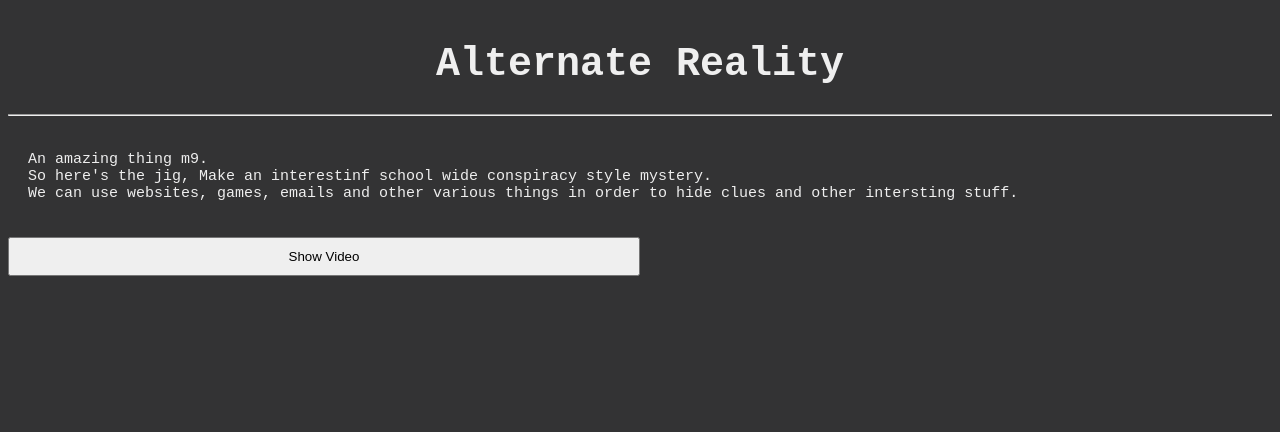
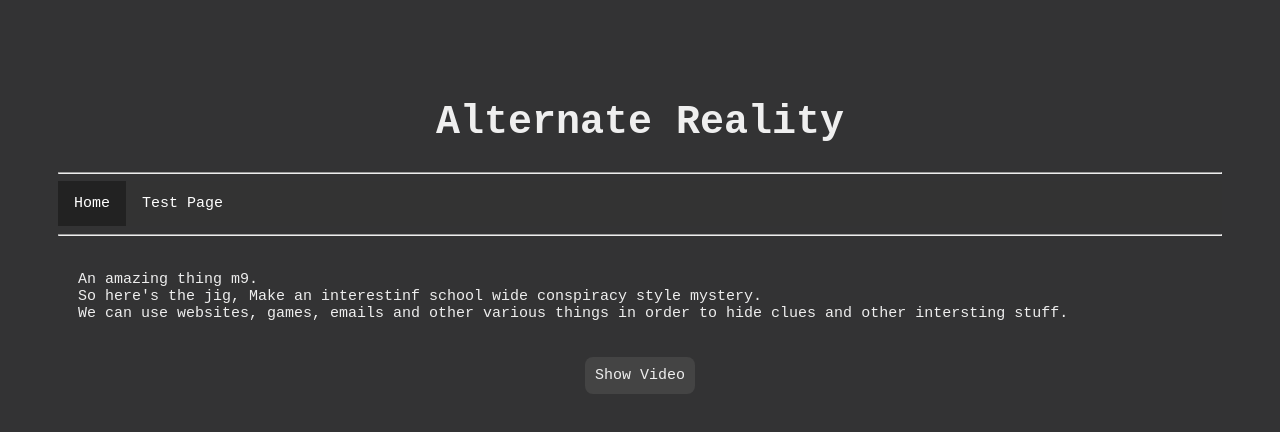
Before and after one commit to kiesenverseist/AR-experiment, a plain HTML site: page index.html in a window 1280 px wide. Drawn offline with Linux system fonts and the light colour scheme.

Commit message:
Menues
Added a Menue and another page.

```diff
--- a/css/master.css
+++ b/css/master.css
@@ -1,8 +1,10 @@
+/* General Formatting */
 body{
   background-color: #333334;
   color: #eeeeee;
-  font-family: monospace;;
+  font-family: monospace;
   font-size: 15px;
+  padding: 50px;
 }
 h1{
   color: #efefef;
@@ -13,10 +15,52 @@ h1{
 hr{
   color: #999999;
 }
+
+/*menue stuffs */
+.menue ul {
+  list-style-type: none;
+  margin: 0;
+  padding: 0;
+  overflow: hidden;
+  background-color: #333;
+}
+.menue li {
+  float: left;
+}
+.menue li a {
+  display: block;
+  color: white;
+  text-align: center;
+  padding: 14px 16px;
+  text-decoration: none;
+}
+.menue li a:hover {
+  background-color: #111;
+}
+.active {
+  background-color: #222;
+}
+
+/* Button stuff */
+button{
+  margin: auto;
+  display: block;
+  padding: 10px;
+  background-color: #444444;
+  border: 0px;
+  border-radius: 8px;
+  color: inherit;
+  font-size: inherit;
+  font-family: inherit;
+}
+button:hover{
+  background-color: #4f4f4f;
+}
+
+/* class stuffs */
 .center {
     margin: auto;
     width: 50%;
-    padding: 10px;
 }
 .text{
   padding: 20px;
--- a/index.html
+++ b/index.html
@@ -1,25 +1,43 @@
 <!DOCTYPE html>
 <html>
+
   <head>
     <meta charset="utf-8">
     <title>An alternate reality experiment</title>
     <link rel="stylesheet" type="text/css" href="css/master.css">
     <script src="js/master.js" ></script>
   </head>
+
   <body>
+
     <h1>Alternate Reality</h1>
+
+    <!-- Menue -->
     <hr>
+    <div class="menue">
+      <ul>
+        <li class="active"><a href="index.html">Home</a></li>
+        <li><a href="html/test_page.html">Test Page</a></li>
+      </ul>
+    </div>
+    <hr>
+
     <p class="text">
       An amazing thing m9.<br>
       So here's the jig, Make an interestinf school wide conspiracy style mystery.<br>
       We can use websites, games, emails and other various things in order to hide clues and other intersting stuff.<br>
     </p>
-    <button type="button" onclick="toggle_vis_class('toggle');" class="center"> Show Video </button>
+
+    <button type="button" onclick="toggle_vis_class('toggle');"> Show Video </button>
+
     <div class="center toggle">
       <iframe width="560" height="315" src="https://www.youtube.com/embed/tiU4AYPdIOw" frameborder="0" allowfullscreen ></iframe>
     </div>
+
     <p class="text toggle">
       So yeah as you could see on the video they're pretty amazing things that can have much more engagement when compared to normal media. It will also have more impact and be more memorable as it occours in the world of the player. It occours in the same WORLD, the player feels as if they are really affected by the events that take place in the game.
     </p>
+
   </body>
+
 </html>
```
Also changed, not shown: html/test_page.html (added, +27 -0 lines).
